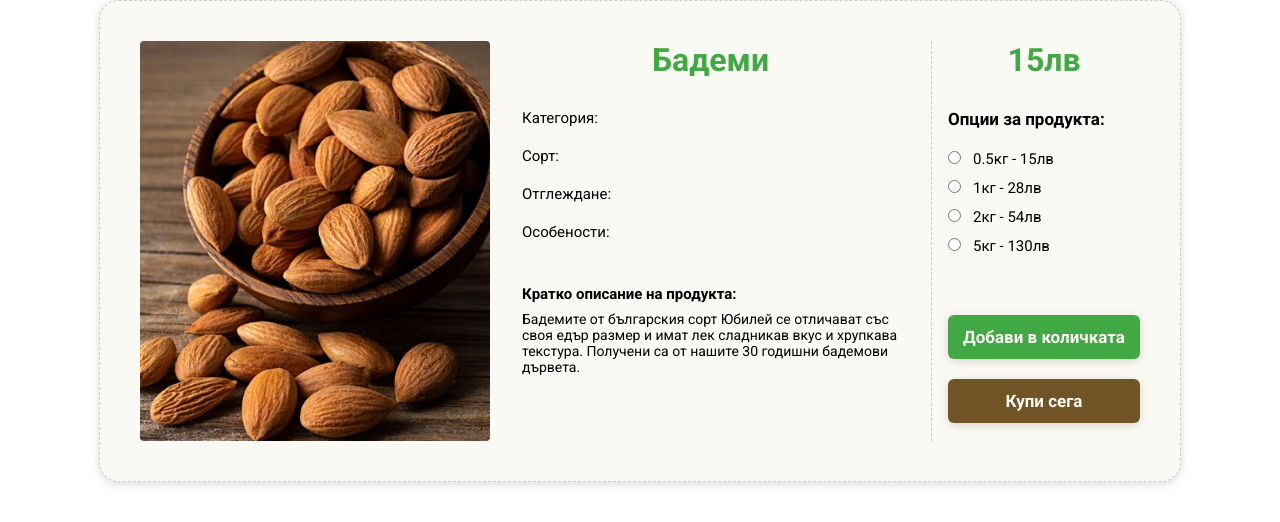
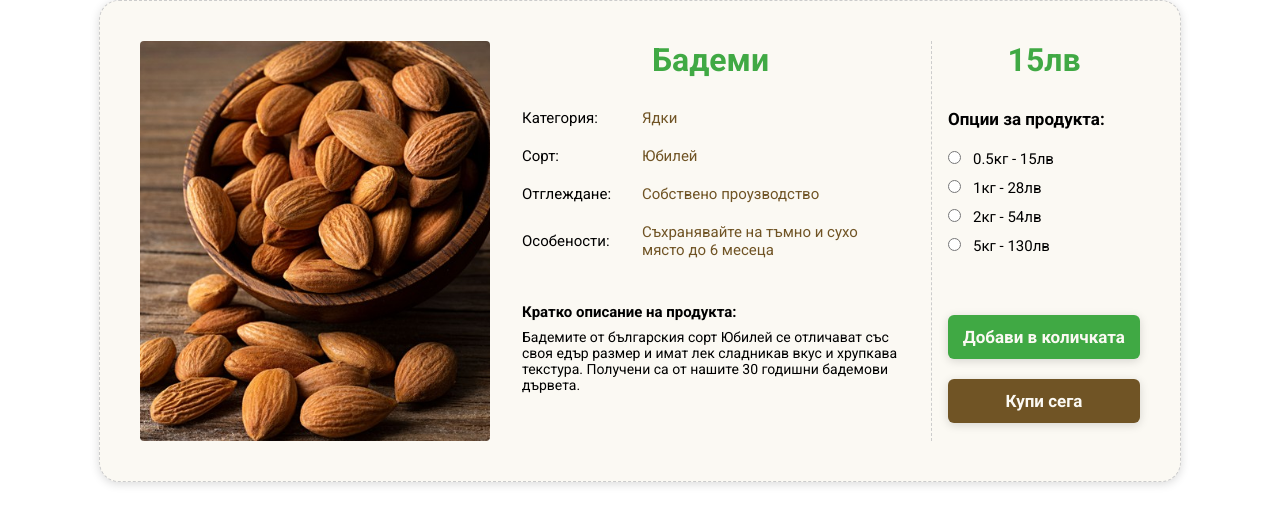
Before and after one commit to toni-codera/Sun-and-ground, a PHP site: page /products.html in a window 1280 px wide. Shown: the top 522 px of the page. Run offline with PHP 8.4, Linux system fonts and the light colour scheme.

Commit message:
fixing the stats

```diff
--- a/products.html
+++ b/products.html
@@ -13,10 +13,24 @@
       <img class="product-image" src="images/products/almonds.jpg" />
       <div class="product-info">
         <h1 class="name">Бадеми</h1>
-        <p class="stats"><span>Категория:</span></p>
-        <p class="stats"><span>Сорт:</span></p>
-        <p class="stats"><span>Отглеждане:</span></p>
-        <p class="stats"><span>Особености:</span></p>
+        <p class="stats">
+          <span class="stat-title">Категория:</span
+          ><span class="sub-stats">Ядки</span>
+        </p>
+        <p class="stats">
+          <span class="stat-title">Сорт:</span
+          ><span class="sub-stats">Юбилей</span>
+        </p>
+        <p class="stats">
+          <span class="stat-title">Отглеждане:</span
+          ><span class="sub-stats">Собствено проузводство</span>
+        </p>
+        <p class="stats">
+          <span class="stat-title">Особености:</span
+          ><span class="sub-stats"
+            >Съхранявайте на тъмно и сухо място до 6 месеца</span
+          >
+        </p>
         <p class="description">Кратко описание на продукта:</p>
         <p class="description-info">
           Бадемите от българския сорт Юбилей се отличават със своя едър размер и
--- a/styles/products.css
+++ b/styles/products.css
@@ -38,10 +38,17 @@
    font-size: 15px;
    margin-bottom: 20px;
    text-align: left;
+   display: flex;
+   align-items: center;
+
 }
-.stats>span{
+.stat-title{
    display: inline-block;
-   width: 80px;
+   width: 60px;
+}
+.sub-stats{
+   margin-left: 60px;
+   color: #705425;
 }
 .description{
    font-weight: bold;
```
